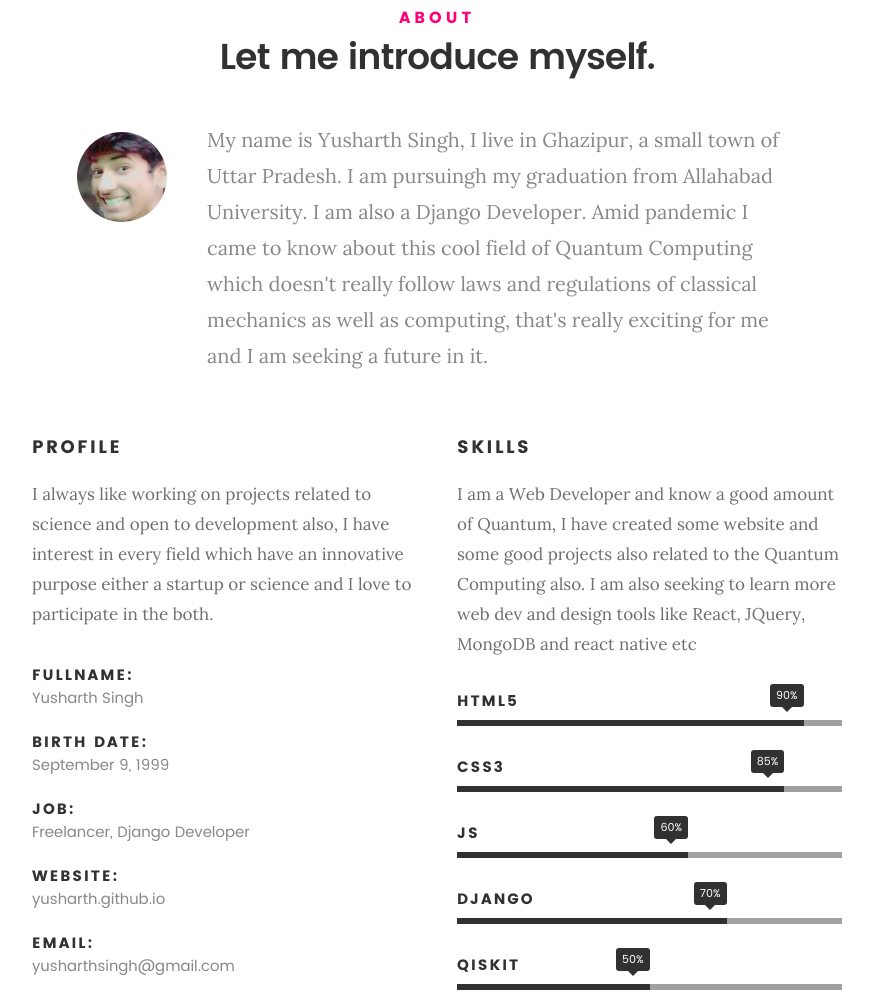
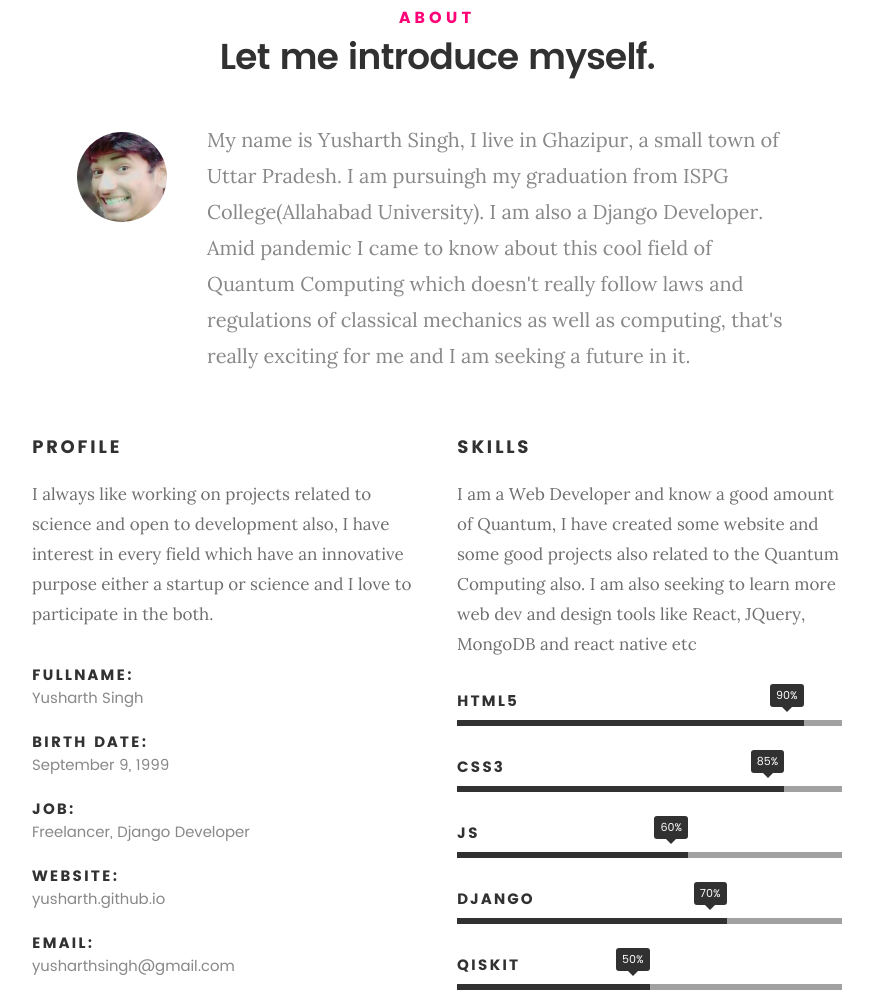
Before and after one commit to yusharth/Bootstrap-Portfolio, a plain HTML site: page index.html in a window 1280 px wide. Shown: the part 917-1910 px from the top of the page, without its empty margins (203-1076 px from the left). Drawn offline with Linux system fonts and the light colour scheme; files whose address does not match are found by name.

Commit message:
nsfiadsf

```diff
--- a/index.html
+++ b/index.html
@@ -115,7 +115,7 @@
    				<img src="images/profile-pic.jpeg" alt="Profile Picture">
 
    				<p class="lead">My name is Yusharth Singh, I live in Ghazipur, a small town of Uttar Pradesh. I am pursuingh my
-          graduation from Allahabad University. I am also a Django Developer. Amid pandemic I came to know about
+          graduation from ISPG College(Allahabad University). I am also a Django Developer. Amid pandemic I came to know about
           this cool field of Quantum Computing which doesn't really follow laws and regulations of classical mechanics
           as well as computing, that's really exciting for me and I am seeking a future in it.</p>
    			</div>
@@ -349,7 +349,7 @@
 	   				</div>
 
 	   				<div class="timeline-content">
-	   					<h4>University of Allahabad</h4>
+	   					<h4>ISPG College</h4>
 	   					<p>I am currently pursuing my B.S. with my subjects as Physics, Mathematics and Computer Science.</p>
 	   				</div>
 
```
